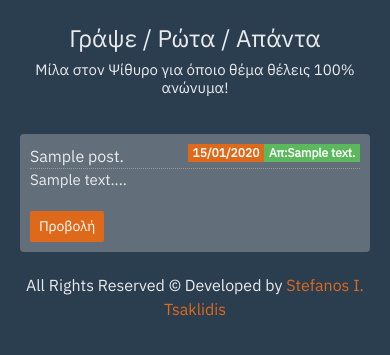
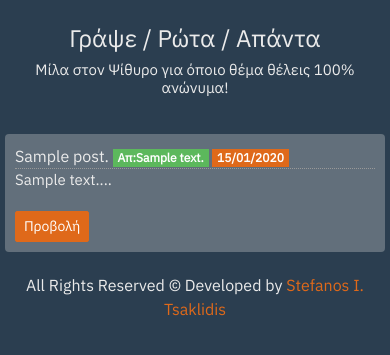
Before and after one commit to tsaklidis/Psithiros, a Python web app: template shy/templates/jinja2/public/home.html in a window 390 px wide. Shown: the part 48-403 px from the top of the page. Run offline with Jinja, Linux system fonts and the light colour scheme; the template is opened without the code that fills it: most values are stand-ins (such as "Sample title", 1, 10 or a date in 2020).

Commit message:
home res

```diff
--- a/shy/static/shy/css/public/home.css
+++ b/shy/static/shy/css/public/home.css
@@ -22,3 +22,7 @@
 	margin: 20px auto;
 	display: inline-flex;
 }
+@media only screen and (max-width : 480px) {
+  .post, .ans_col{padding: 0px;}
+  .date { float: none;}
+}
```
Also changed, not shown: shy/static/shy/css/base.css (line endings or trailing spaces).
